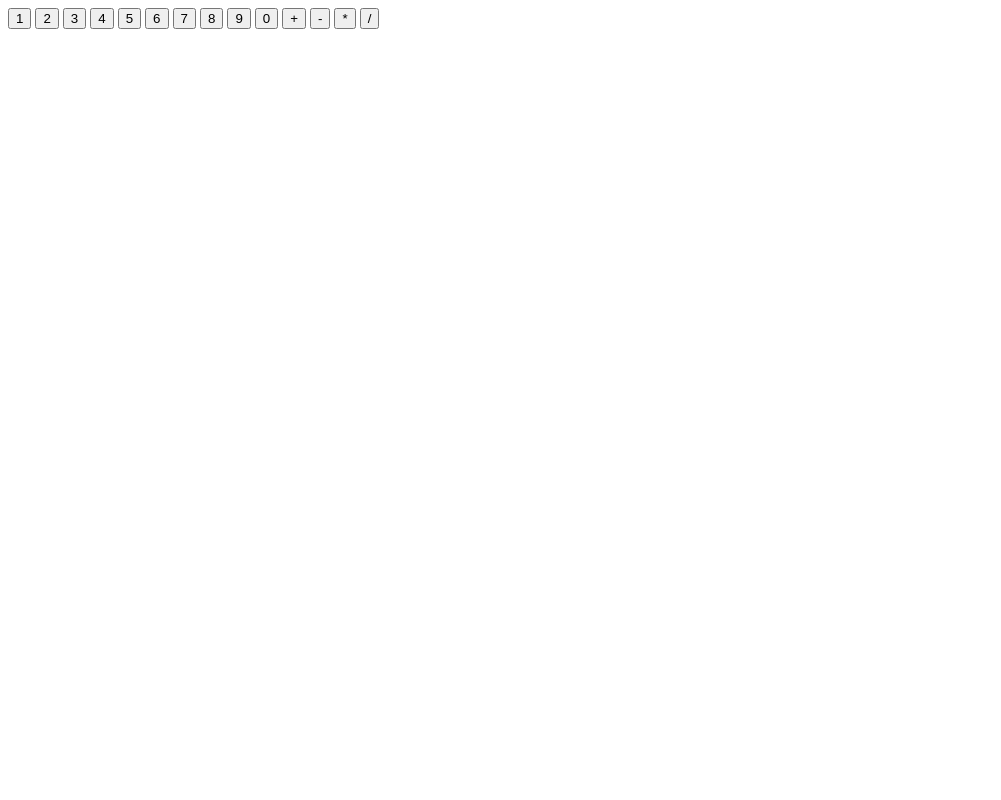
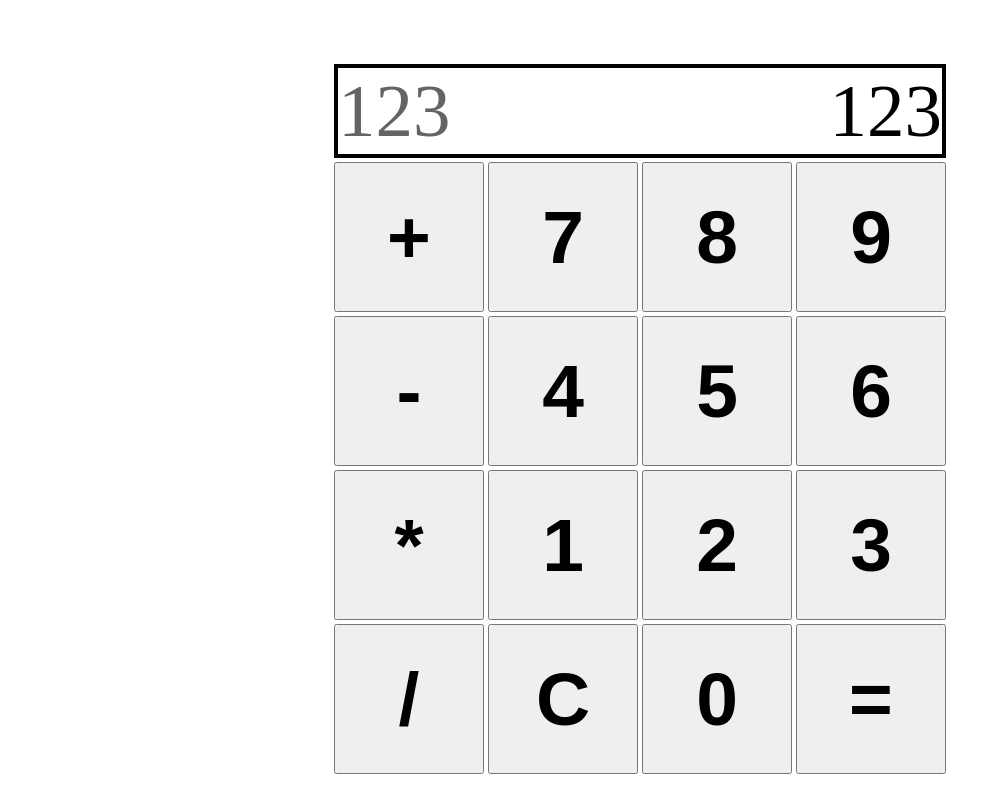
Before and after one commit to Boltlord1/calculator, a plain HTML site: page index.html in a window 1280 px wide. Shown: the whole page, without its empty margins (0-1001 px from the left). Drawn offline with Linux system fonts and the light colour scheme.

Commit message:
created calculator in html and css

```diff
--- a/index.html
+++ b/index.html
@@ -8,19 +8,30 @@
     <link rel="stylesheet" href="styles.css">
 </head>
 <body>
-    <button>1</button>
-    <button>2</button>
-    <button>3</button>
-    <button>4</button>
-    <button>5</button>
-    <button>6</button>
-    <button>7</button>
-    <button>8</button>
-    <button>9</button>
-    <button>0</button>
-    <button>+</button>
-    <button>-</button>
-    <button>*</button>
-    <button>/</button>
+    <div class="calculator">
+        <div class="screen">
+            <div class="previous">123</div>
+            <div class="current">123</div>
+        </div>
+        <div class="buttons">
+            <button class="add">+</button>
+            <button class="seven">7</button>
+            <button class="eight">8</button>
+            <button class="nine">9</button>
+            <button class="subtract">-</button>
+            <button class="four">4</button>
+            <button class="five">5</button>
+            <button class="six">6</button>
+            <button class="multiply">*</button>
+            <button class="one">1</button>
+            <button class="two">2</button>
+            <button class="three">3</button>
+            <button class="divide">/</button>
+            <button class="clear">C</button>
+            <button class="zero">0</button>
+            <button class="operate">=</button>
+        </div>
+    </div>
+
 </body>
 </html>
--- a/styles.css
+++ b/styles.css
@@ -0,0 +1,39 @@
+* {
+    padding: 0;
+    margin: 0;
+}
+
+body {
+    display: flex;
+    flex-direction: column;
+}
+
+.calculator {
+    width: 612px;
+    margin-top: 8vh;
+    align-self: center;
+}
+
+.screen {
+    font-size: 75px;
+    margin-bottom: 2px;
+    border: 4px black solid;
+    display: flex;
+    justify-content: space-between;
+}
+
+.previous {
+    color: rgb(100, 100, 100);
+}
+
+.buttons {
+    width: 612px;
+}
+
+.buttons > button {
+    font-size: 75px;
+    font-weight: bolder;
+    height: 150px;
+    width: 150px;
+    margin: 2px 0;
+}
```
